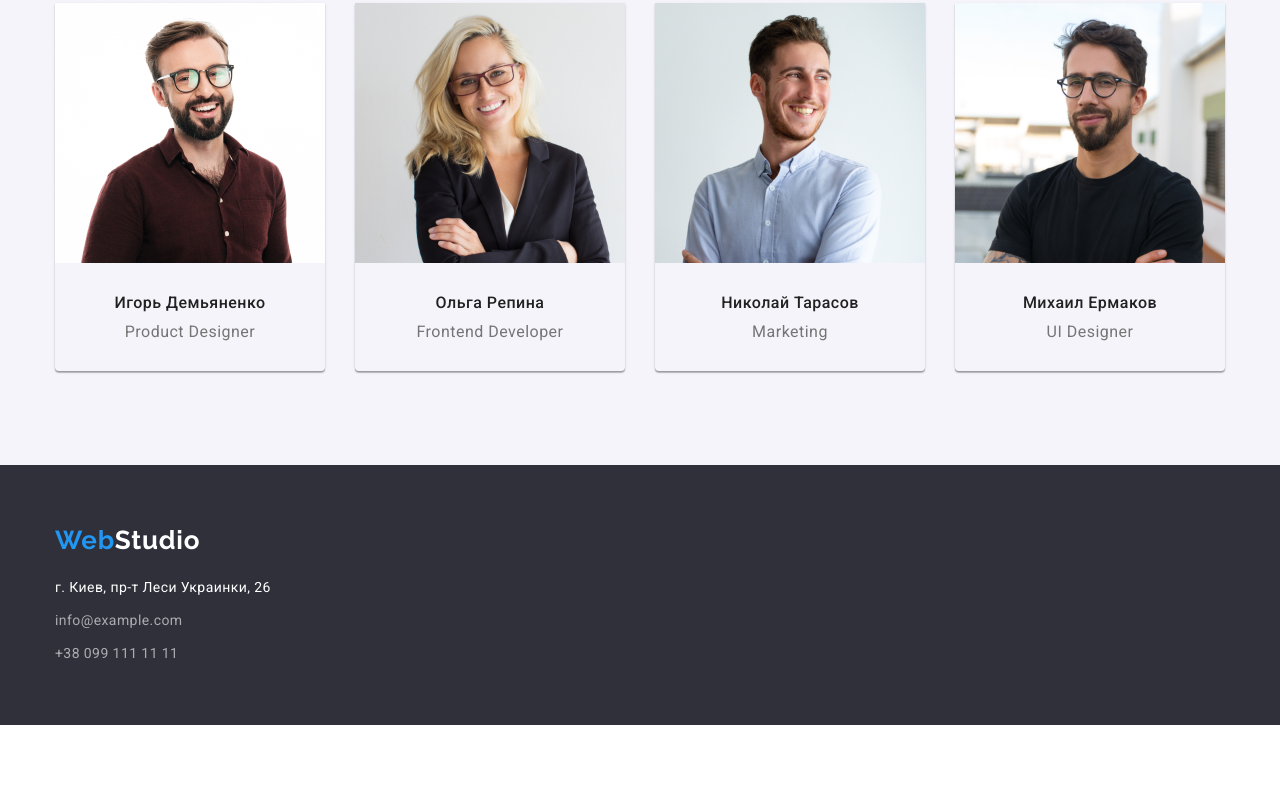
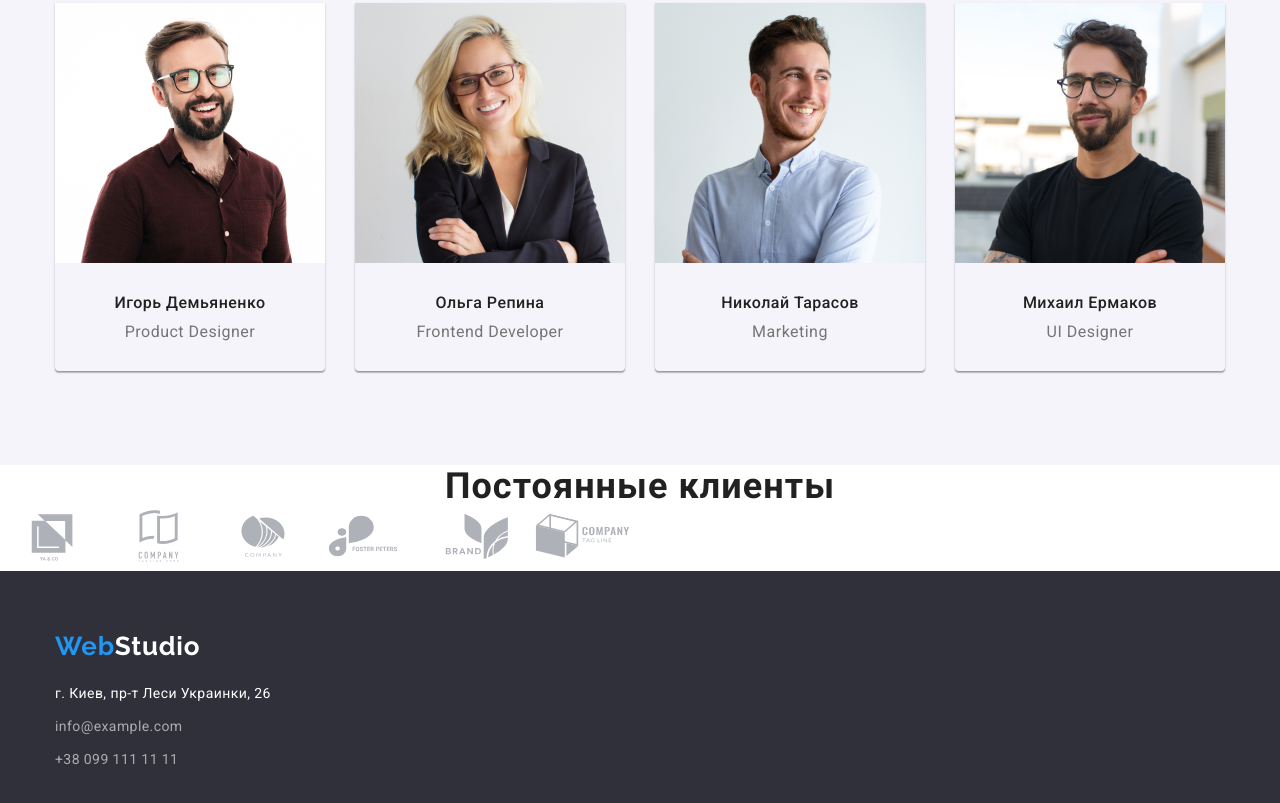
Before and after one commit to MysOlha/goit-markup-hw-04, a plain HTML site: page index.html in a window 1280 px wide. Shown: the part 1629-2432 px from the top of the page. Before the commit the page ends 2354 px from the top, so only its background shows below. Drawn offline with nearby package versions, Linux system fonts and the light colour scheme.

Commit message:
початок з іконками

```diff
--- a/css/styles.css
+++ b/css/styles.css
@@ -45,6 +45,10 @@ h1, h2, h3, h4, h5, h6, p, ul {
   list-style: none;
   margin: 0;
   padding: 0;
+}
+
+a {
+  cursor: pointer;
 }
 
 img {
@@ -120,6 +124,12 @@ img {
   text-align: center;
   padding-top: 200px;
   padding-bottom: 200px;
+  background-image: linear-gradient(to right,
+  rgba(47, 48, 58, 0.4),
+  rgba(47, 48, 58, 0.4)),
+  url(../images/hero.jpg);
+  max-width: 1600px;
+
 }
 
 .hero-title {
@@ -138,18 +148,18 @@ img {
  }
 
 .button {
-
-  font-family: "Roboto", "Tahoma", sans-serif;
+    font-family: "Roboto", "Tahoma", sans-serif;
   font-weight: 700;
   font-size: 16px;
   line-height: 1.88;
   width: 200px;
   height: 50px;
   letter-spacing: 0.06em;
-
-  color: var(--base-color);
+   color: var(--base-color);
   background-color: var(--accent-color);
   cursor: pointer;
+  box-shadow: 0px 4px 4px rgba(0, 0, 0, 0.15);
+  border-radius: 4px;
 }
 
 /* ----------------------ABOUT------------------- */
@@ -251,6 +261,34 @@ img {
 .about-team {
   padding-top: 30px;
   padding-bottom: 30px;
+}
+
+/* ------------------CLIENTS------------------- */
+
+.clients {
+  font-weight: 700;
+  font-size: 36px;
+  line-height: 42px;
+  text-align: center;
+  letter-spacing: 0.03em;
+  color: var(--color-text-tittle);
+}
+
+.clients-logo {
+  display: flex;
+}
+
+
+.logo-company {
+ width: 106px;
+ height: 60px;
+ fill: #AFB1B8;
+}
+
+.logo-company:hover {
+  fill: var(--accent-color);
+  color: var(--accent-color);
+
 }
 
 /* -----------------FOOTER------------------------ */
--- a/index.html
+++ b/index.html
@@ -9,14 +9,19 @@
       href="https://fonts.googleapis.com/css2?family=Raleway:wght@700&family=Roboto:wght@400;500;700;900&display=swap"
       rel="stylesheet"
     />
-    <link rel="stylesheet" href="https://cdnjs.cloudflare.com/ajax/libs/modern-normalize/1.1.0/modern-normalize.min.css" integrity="sha512-wpPYUAdjBVSE4KJnH1VR1HeZfpl1ub8YT/NKx4PuQ5NmX2tKuGu6U/JRp5y+Y8XG2tV+wKQpNHVUX03MfMFn9Q==" crossorigin="anonymous" referrerpolicy="no-referrer" />
+    <link
+      rel="stylesheet"
+      href="https://cdnjs.cloudflare.com/ajax/libs/modern-normalize/1.1.0/modern-normalize.min.css"
+      integrity="sha512-wpPYUAdjBVSE4KJnH1VR1HeZfpl1ub8YT/NKx4PuQ5NmX2tKuGu6U/JRp5y+Y8XG2tV+wKQpNHVUX03MfMFn9Q=="
+      crossorigin="anonymous"
+      referrerpolicy="no-referrer"
+    />
     <link rel="stylesheet" href="./css/styles.css" />
   </head>
   <body>
     <!--header-->
     <header>
       <div class="container header-div">
-
         <a href="./index.html" class="logo"
           >Web<span class="logo-accent">Studio</span>
         </a>
@@ -27,7 +32,7 @@
             </li>
             <li class="site-nav-item">
               <a href="./portfolio.html" class="link-nav">Портфолио</a>
-              </li >
+            </li>
             <li class="site-nav-item">
               <a href="/" class="link-nav">Контакты</a>
             </li>
@@ -177,6 +182,55 @@
           </ul>
         </div>
       </section>
+
+      <!-- CLIENTS -->
+      <section>
+        <h2 class="clients">Постоянные клиенты</h2>
+        <ul class="clients-logo list">
+          <li class="clients-item">
+            <a>
+              <svg class="logo-company">
+                <use href="./images/symbol-defs.svg#icon-logo1"></use>
+              </svg>
+            </a>
+          </li>
+          <li class="clients-item">
+            <a>
+              <svg class="logo-company">
+                <use href="./images/symbol-defs.svg#icon-logo2"></use>
+              </svg>
+            </a>
+          </li>
+          <li class="clients-item">
+            <a>
+              <svg class="logo-company">
+                <use href="./images/symbol-defs.svg#icon-logo3"></use>
+              </svg>
+            </a>
+          </li>
+          <li class="clients-item">
+            <a>
+              <svg class="logo-company">
+                <use href="./images/symbol-defs.svg#icon-logo4"></use>
+              </svg>
+            </a>
+          </li>
+          <li class="clients-item">
+            <a>
+              <svg class="logo-company">
+                <use href="./images/symbol-defs.svg#icon-logo5"></use>
+              </svg>
+            </a>
+          </li>
+          <li class="clients-item">
+            <a>
+              <svg class="logo-company">
+                <use href="./images/symbol-defs.svg#icon-logo6"></use>
+              </svg>
+            </a>
+          </li>
+        </ul>
+      </section>
     </main>
 
     <footer class="footer footer-main">
@@ -187,7 +241,8 @@
         <address>
           <p class="footer-adress">г. Киев, пр-т Леси Украинки, 26</p>
           <a href="mailto:info@example.com" class="footer-link"
-            >info@example.com</a>
+            >info@example.com</a
+          >
           <a href="tel:+380991111111" class="footer-link"> +38 099 111 11 11</a>
         </address>
       </div>
```
Also changed, not shown: images/hero.jpg, images/symbol-defs.svg (added), images/symbol-defs2.svg (added), symbol-defs.svg (deleted). Lines whose indentation alone changed are shown as unchanged.
